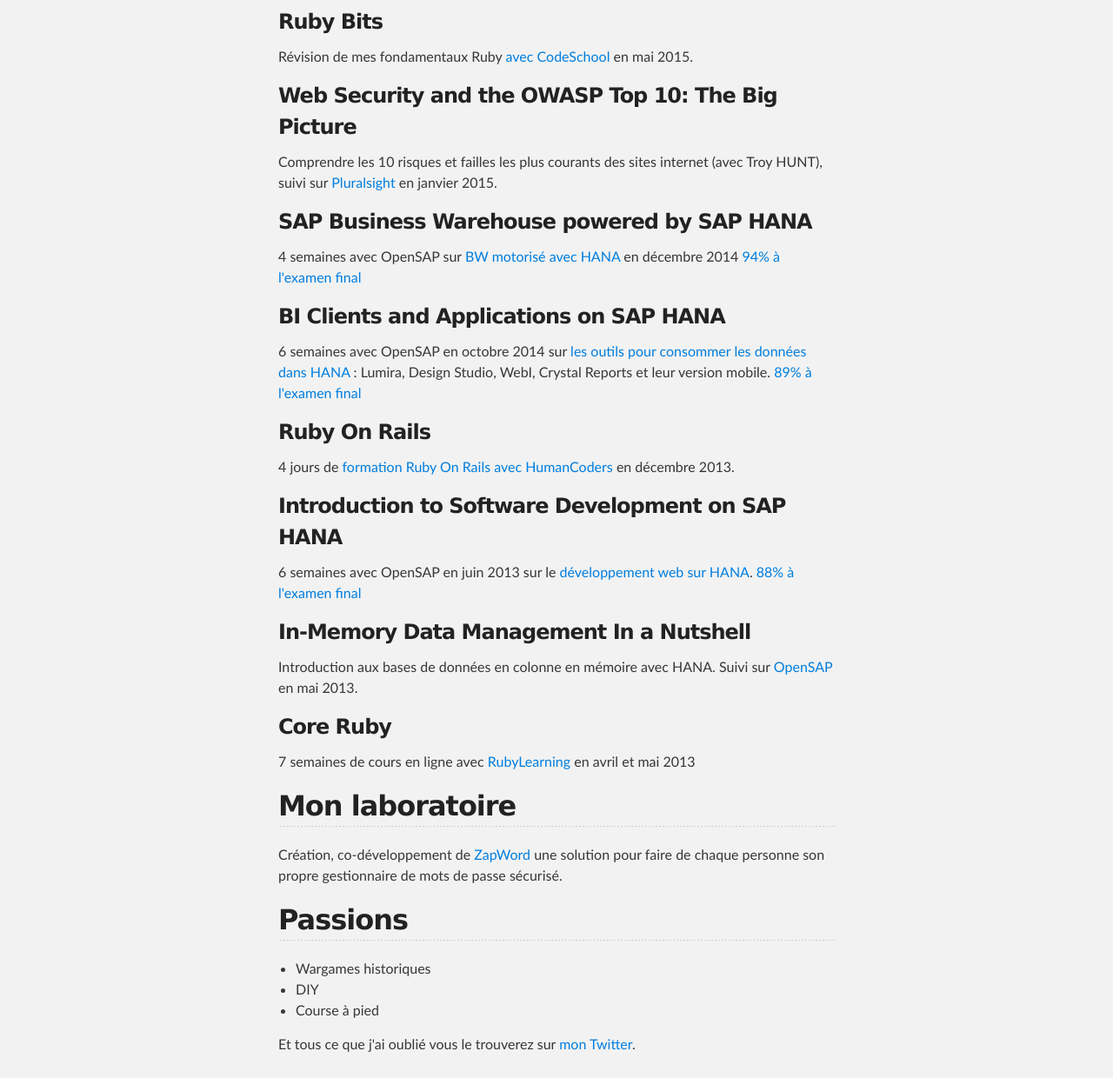
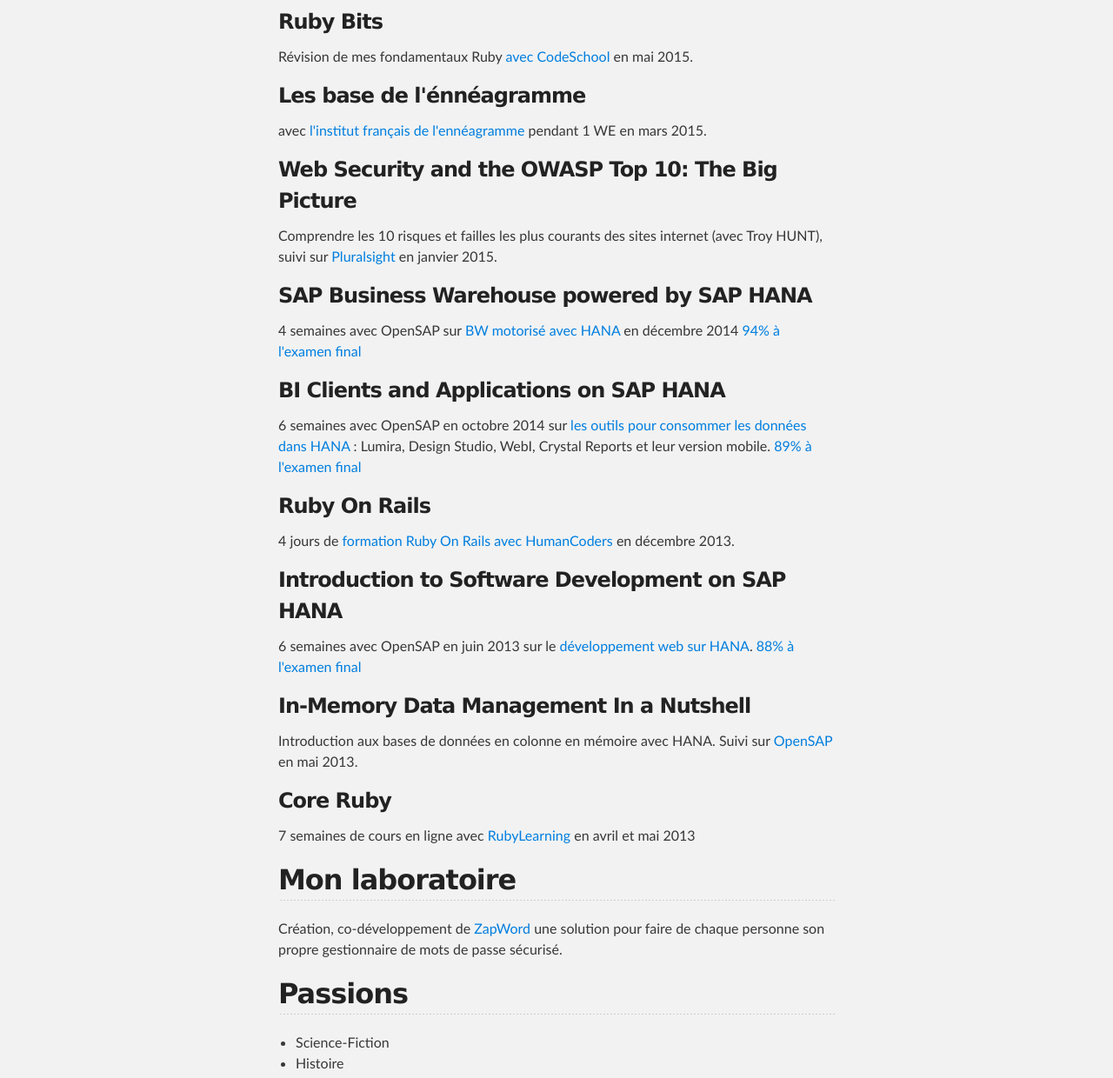
Before and after one commit to lafber/lafber.github.io, a plain HTML site: page index.html in a window 1280 px wide. Shown: the part 433-1673 px from the top of the page at 87% size. Drawn offline with Linux system fonts and the light colour scheme.

Commit message:
Replace master branch with page content via GitHub

```diff
--- a/index.html
+++ b/index.html
@@ -39,6 +39,11 @@
 <a id="ruby-bits" class="anchor" href="#ruby-bits" aria-hidden="true"><span class="octicon octicon-link"></span></a>Ruby Bits</h3>
 
 <p>Révision de mes fondamentaux Ruby <a href="https://www.codeschool.com/courses/ruby-bits">avec CodeSchool</a> en mai 2015.</p>
+
+<h3>
+<a id="les-base-de-lénnéagramme" class="anchor" href="#les-base-de-l%C3%A9nn%C3%A9agramme" aria-hidden="true"><span class="octicon octicon-link"></span></a>Les base de l'énnéagramme</h3>
+
+<p>avec <a href="http://www.enneagramme.com/Services/Stages/9_base.htm">l'institut français de l'ennéagramme</a> pendant 1 WE en mars 2015.</p>
 
 <h3>
 <a id="web-security-and-the-owasp-top-10-the-big-picture" class="anchor" href="#web-security-and-the-owasp-top-10-the-big-picture" aria-hidden="true"><span class="octicon octicon-link"></span></a>Web Security and the OWASP Top 10: The Big Picture</h3>
@@ -87,6 +92,8 @@
 <a id="passions" class="anchor" href="#passions" aria-hidden="true"><span class="octicon octicon-link"></span></a>Passions</h2>
 
 <ul>
+<li>Science-Fiction</li>
+<li>Histoire</li>
 <li>Wargames historiques</li>
 <li>DIY</li>
 <li>Course à pied</li>
```
Also changed, not shown: params.json (+1 -1 lines).
